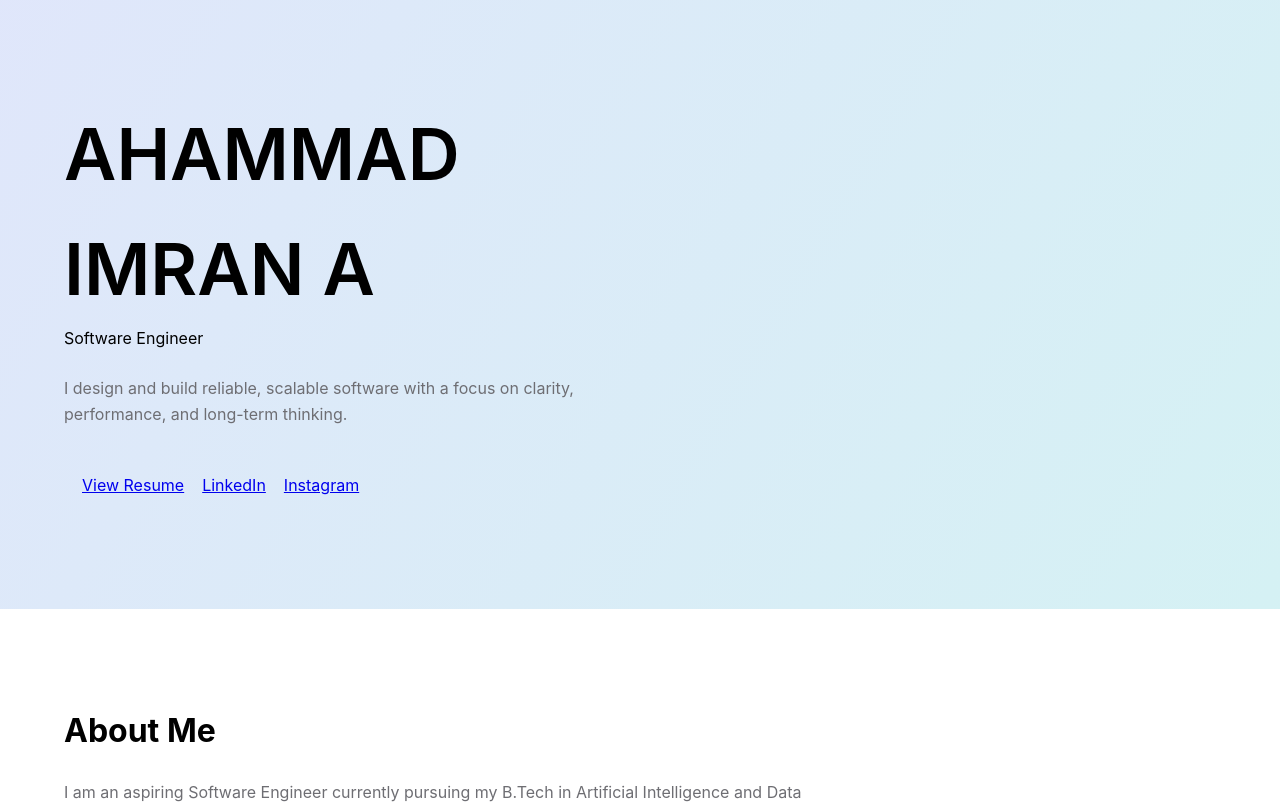
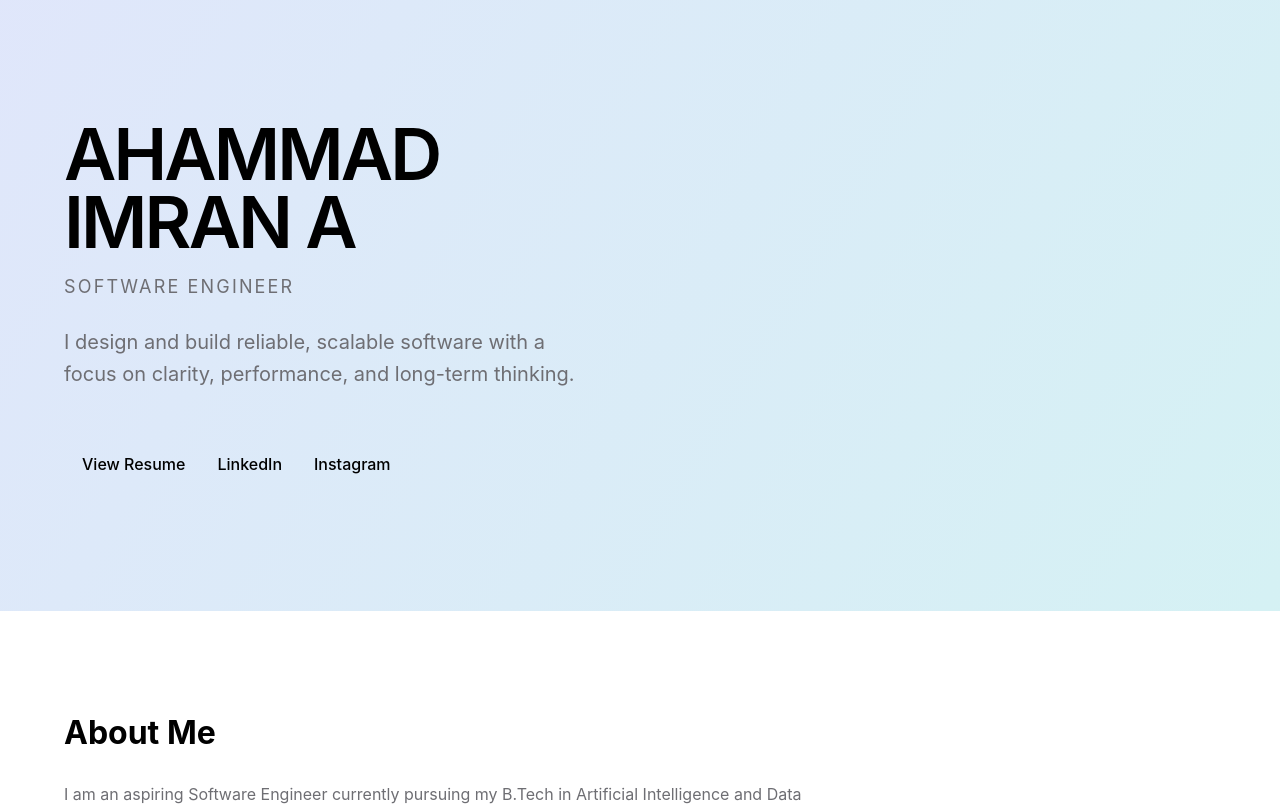
Before and after one commit to iimr4n/portfolio-js, a Next.js app: page / in a window 1280 px wide. Shown: the top 806 px of the page. Built offline with nearby package versions, Linux system fonts and the light colour scheme.

Commit message:
Update globals.css

```diff
--- a/app/globals.css
+++ b/app/globals.css
@@ -322,3 +322,83 @@ section {
   font-size: 14px;
   color: var(--gray);
 }
+/* =========================
+   EDITORIAL HERO STYLE
+========================= */
+
+.editorial-hero {
+  padding-top: 120px;
+  padding-bottom: 120px;
+}
+
+.hero-name {
+  font-size: clamp(64px, 12vw, 160px);
+  font-weight: 700;
+  line-height: 0.95;
+  letter-spacing: -0.04em;
+}
+
+.hero-meta {
+  margin-top: 16px;
+}
+
+.hero-role {
+  font-size: 18px;
+  letter-spacing: 0.12em;
+  text-transform: uppercase;
+  color: var(--gray);
+}
+
+.hero-statement {
+  margin-top: 40px;
+  max-width: 640px;
+  font-size: 20px;
+  color: var(--gray);
+}
+
+.hero-actions.minimal {
+  margin-top: 48px;
+  display: flex;
+  gap: 32px;
+  flex-wrap: wrap;
+}
+
+/* Text-only links */
+.text-link {
+  font-size: 16px;
+  font-weight: 500;
+  text-decoration: none;
+  color: var(--text);
+  position: relative;
+}
+
+.text-link::after {
+  content: "";
+  position: absolute;
+  left: 0;
+  bottom: -6px;
+  width: 0;
+  height: 2px;
+  background: var(--text);
+  transition: width 0.3s ease;
+}
+
+.text-link:hover::after {
+  width: 100%;
+}
+
+/* Mobile tuning */
+@media (max-width: 768px) {
+  .editorial-hero {
+    text-align: center;
+  }
+
+  .hero-actions.minimal {
+    justify-content: center;
+  }
+
+  .hero-statement {
+    margin-left: auto;
+    margin-right: auto;
+  }
+}
```
